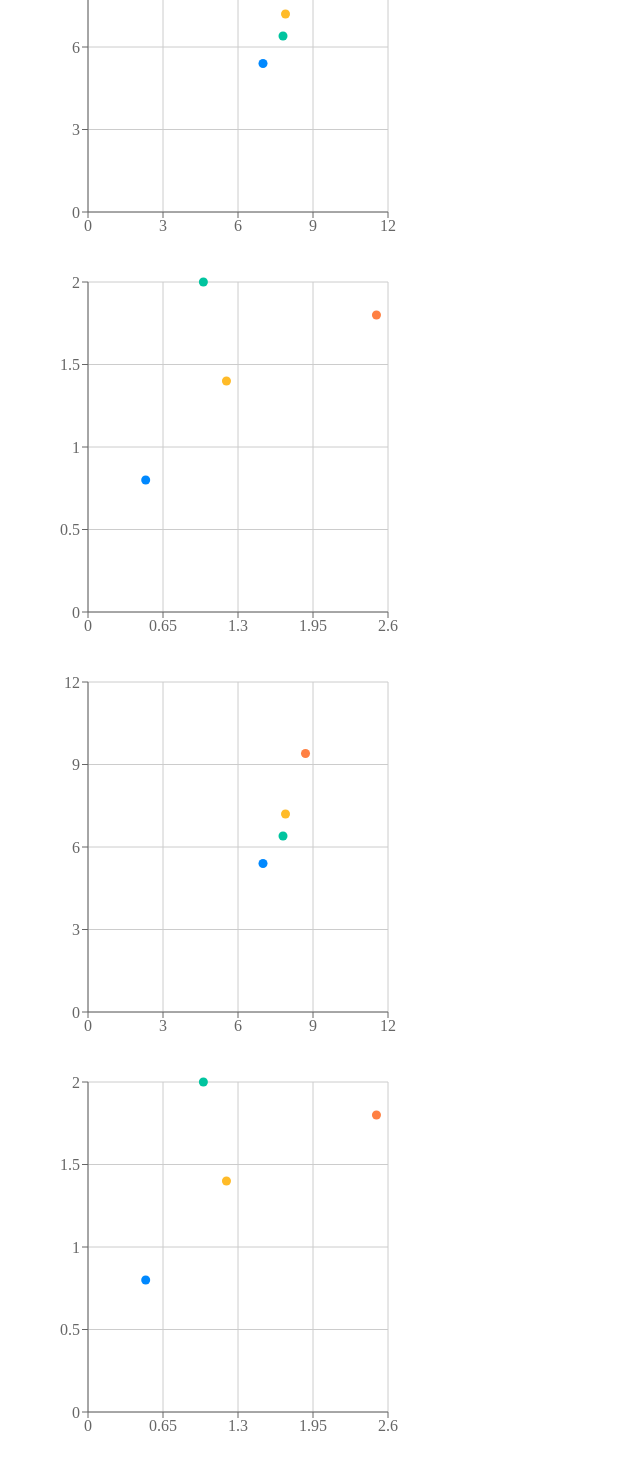
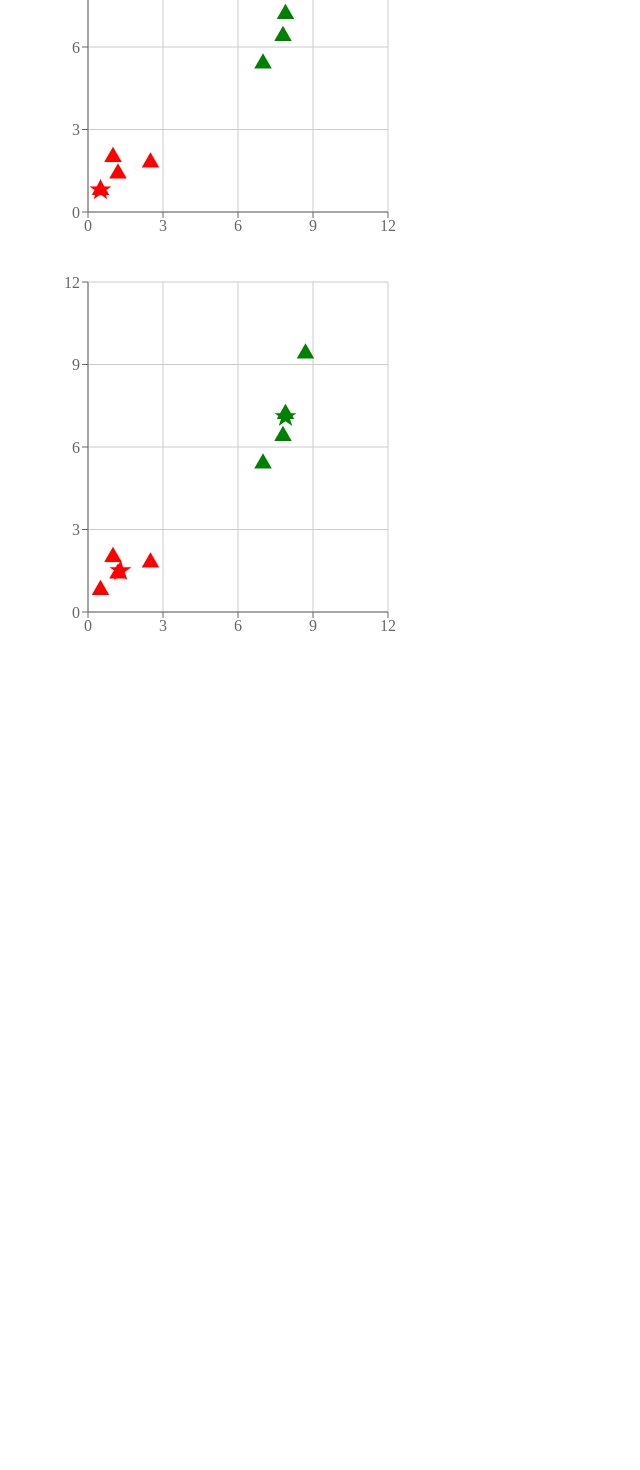
Before and after one commit to AngeloCastro9/kmeans, a React (Create React App) app: page / in a window 1280 px wide. Shown: the part 146-1616 px from the top of the page, without its empty margins (0-640 px from the left). After the commit the page ends 816 px from the top, so only its background shows below. Built offline with nearby package versions, Linux system fonts and the light colour scheme.

Commit message:
fix front

```diff
--- a/src/App.tsx
+++ b/src/App.tsx
@@ -6,63 +6,46 @@ import {
   Scatter,
   XAxis,
   YAxis,
+  ZAxis,
   CartesianGrid,
   Tooltip,
-  Cell
 } from "recharts";
 
 import kMeans from "../src/kmeans/kMeans"
 
 const App: React.FC = () => {
-
-  const [points, setPoints] = useState([]);
-  const [points2, setPoints2] = useState([]);
-  const [points3, setPoints3] = useState([]);
-  const [points4, setPoints4] = useState([]);
-  let data = points;
-  let data2 = points2;
-  let data3 = points3;
-  let data4 = points4;
-  let i = 1
+  let [data, setData] = useState(Array);
 
   const getAll = useCallback(async () => {
-    let pointsList: any[''] = [] as any;
-    const executions = await kMeans()
-
+    const executions = await kMeans();
+    let preData: Array<any> = [];
     for (const execution of executions) {
-
-      await execution.forEach(async (cluster: { points: any; }) => {
-        i = i;
-        const convertedPoints = await cluster.points.map((points: any) => {
-          return { x: points[0], y: points[1] }
+      let convertedData: Array<any> = [];
+      await execution.forEach((cluster: { points: Array<any>, centroid: Array<number>; }) => {
+        // eslint-disable-next-line no-empty-pattern
+        let executionData = {points: [] = [] as any, centroid: [] = [] as any}
+        const convertedPoints = cluster.points.map((point: any) => {
+          return { x: point[0], y: point[1], z: 100 }
         })
-
-        if(i === 1) {
-          setPoints(pointsList.concat(convertedPoints));
+        const convertedCentroid = {x: cluster.centroid[0], y: cluster.centroid[1], z: 150}
+        executionData.points = convertedPoints;
+        executionData.centroid = convertedCentroid;
+        convertedData.push(executionData);
+      });
+      preData.push(convertedData);
     }
-        else if(i === 2){
-          setPoints2(pointsList.concat(convertedPoints));
-        }
-        else if(i === 3){
-          setPoints3(pointsList.concat(convertedPoints));
-        }
-        else if(i === 4){
-          setPoints4(pointsList.concat(convertedPoints));
-        }
-        i++;
-      });
-
-    }
-  }, [i]);
+    setData(preData);
+  }, []);
 
   useEffect(() => {
     getAll();
   }, [getAll]);
 
+  const COLORS = ["green", "red", "blue", "orange", "black", "yellow", "pink", "gray"];
 
-
-  const COLORS = ["#0088FE", "#00C49F", "#FFBB28", "#FF8042", "red", "pink"];
-
+  function drawGraph(data: any, colors: any) {
+    return (
+      data.map((executionData: any) => {
         return (
         <div>
           <ScatterChart
@@ -76,80 +59,30 @@ const App: React.FC = () => {
             }}
             >
             <CartesianGrid />
-        <XAxis type="number" dataKey="x" name="stature" />
-        <YAxis type="number" dataKey="y" name="weight" />
+            <XAxis type="number" dataKey="x" />
+            <YAxis type="number" dataKey="y"/>
+            <ZAxis type="number" dataKey="z" range={[100, 150]}/>
             <Tooltip cursor={{ strokeDasharray: "3 3" }} />
-        <Scatter name="A school" data={data} fill="#8884d8">
-          {data.map((entry, index) => (
-            <Cell key={`cell-${index}`} fill={COLORS[index % COLORS.length]} />
-          ))}
-        </Scatter>
-      </ScatterChart>
-
-      <ScatterChart
-        width={400}
-        height={400}
-        margin={{
-          top: 20,
-          right: 20,
-          bottom: 20,
-          left: 20
-        }}
-      >
-        <CartesianGrid />
-        <XAxis type="number" dataKey="x" name="stature" />
-        <YAxis type="number" dataKey="y" name="weight" />
-        <Tooltip cursor={{ strokeDasharray: "3 3" }} />
-        <Scatter name="A school" data={data2} fill="#8884d8">
-          {data2.map((entry, index) => (
-            <Cell key={`cell-${index}`} fill={COLORS[index % COLORS.length]} />
-          ))}
-        </Scatter>
-      </ScatterChart>
-      <ScatterChart
-        width={400}
-        height={400}
-        margin={{
-          top: 20,
-          right: 20,
-          bottom: 20,
-          left: 20
-        }}
-      >
-        <CartesianGrid />
-        <XAxis type="number" dataKey="x" name="stature" />
-        <YAxis type="number" dataKey="y" name="weight" />
-        <Tooltip cursor={{ strokeDasharray: "3 3" }} />
-        <Scatter name="A school" data={data3} fill="#8884d8">
-          {data2.map((entry, index) => (
-            <Cell key={`cell-${index}`} fill={COLORS[index % COLORS.length]} />
-          ))}
-        </Scatter>
-      </ScatterChart>
-      <ScatterChart
-        width={400}
-        height={400}
-        margin={{
-          top: 20,
-          right: 20,
-          bottom: 20,
-          left: 20
-        }}
-      >
-        <CartesianGrid />
-        <XAxis type="number" dataKey="x" name="stature" />
-        <YAxis type="number" dataKey="y" name="weight" />
-        <Tooltip cursor={{ strokeDasharray: "3 3" }} />
-        <Scatter name="A school" data={data4} fill="#8884d8">
-          {data2.map((entry, index) => (
-            <Cell key={`cell-${index}`} fill={COLORS[index % COLORS.length]} />
-          ))}
-        </Scatter>
+            {
+              executionData.map((cluster: { points: Array<any>, centroid: Array<number>; }, index: number) => {
+                return <Scatter name="Cluster" data={cluster.points} fill={colors[index]} shape="triangle" />
+              })
+            }
+            {
+              executionData.map((cluster: { points: Array<any>, centroid: Array<number>; }, index: number) => {
+                return <Scatter name="Centroid" data={[cluster.centroid]} fill={colors[index]} shape="star"/>
+              })
+            }
             </ScatterChart>
         </div>
-
-  );
+      )})
+    )
   }
 
 
+  return (
+    <>{drawGraph(data, COLORS)}</>
+  );
+
+}
 export default App;
```
Lines whose indentation alone changed are shown as unchanged.
